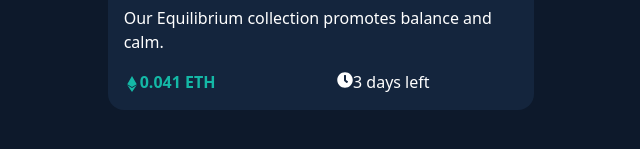
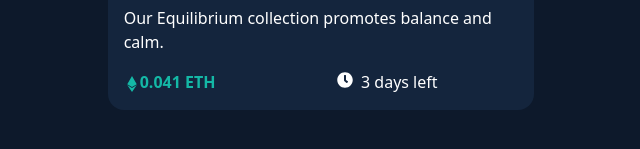
Before and after one commit to otilor/nft-preview-card-frontend-mentor, a Next.js app: page / in a window 1280 px wide. Shown: the part 575-724 px from the top of the page, without its empty margins (319-959 px from the left). Built offline with nearby package versions, Linux system fonts and the light colour scheme.

Commit message:
add padding

```diff
--- a/pages/index.js
+++ b/pages/index.js
@@ -37,7 +37,7 @@ export default function Home() {
               </div>
               <div className="inline-flex items-baseline mx-4 mb-4">
               <FaClock />
-                <span>3 days left</span>
+                <span className="px-2 ">3 days left</span>
               </div>
 
               <div>
```
